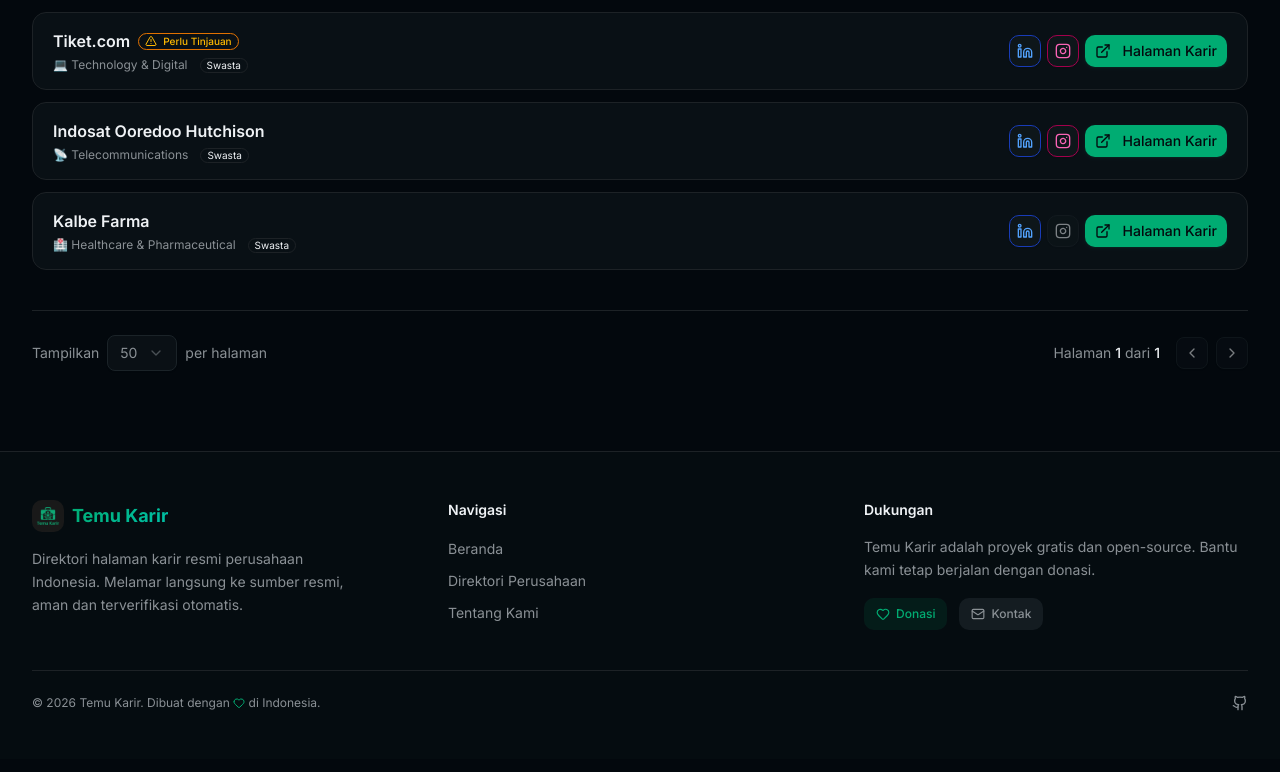
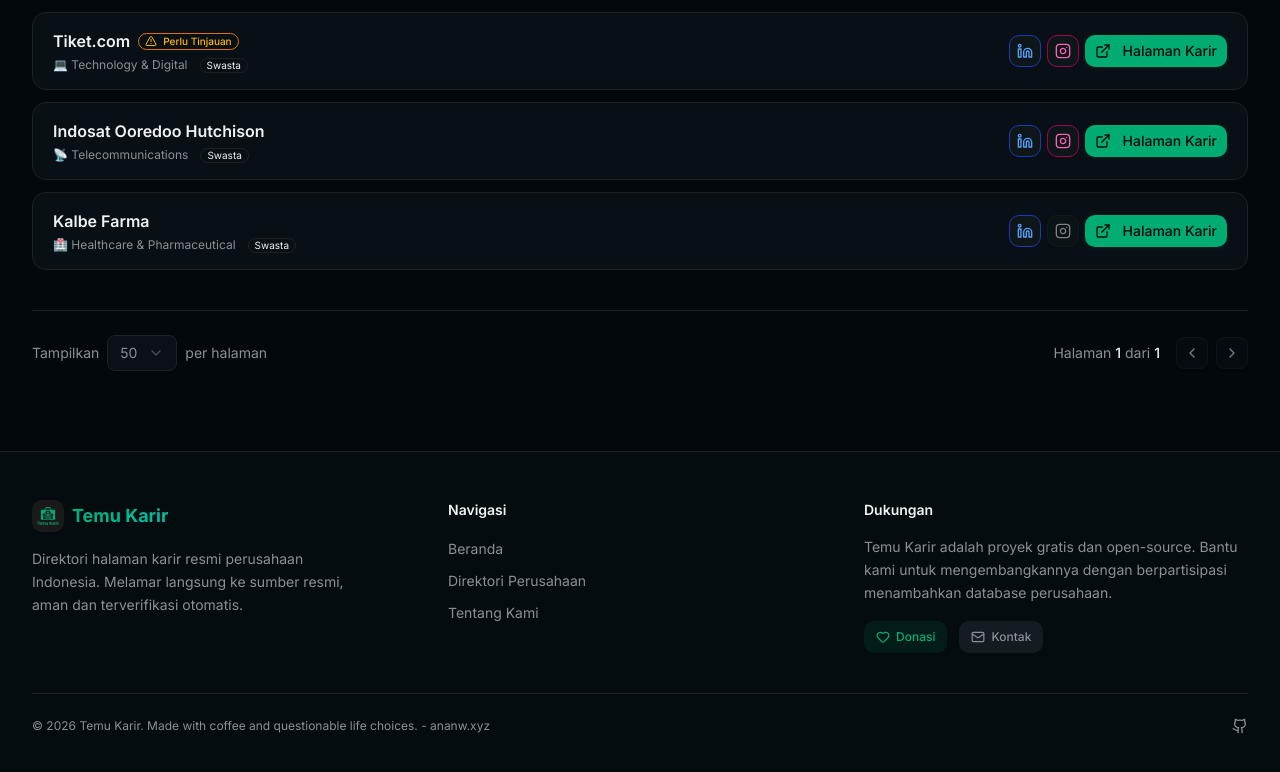
Before and after one commit to ananwxyz/temu-karir, a Next.js app: page / in a window 1280 px wide. Shown: the part 4063-4835 px from the top of the page. Built offline with nearby package versions, Linux system fonts and the light colour scheme; no server answers; the database is empty.

Commit message:
style: update footer support instructions and author copy

```diff
--- a/src/components/footer.tsx
+++ b/src/components/footer.tsx
@@ -61,8 +61,7 @@
                     <div className="space-y-4">
                         <h3 className="text-sm font-semibold text-foreground">Dukungan</h3>
                         <p className="text-sm text-muted-foreground leading-relaxed">
-                            Temu Karir adalah proyek gratis dan open-source. Bantu kami tetap
-                            berjalan dengan donasi.
+                            Temu Karir adalah proyek gratis dan open-source. Bantu kami untuk mengembangkannya dengan berpartisipasi menambahkan database perusahaan.
                         </p>
                         <div className="flex gap-3">
                             <a
@@ -87,8 +86,7 @@
 
                 <div className="mt-10 border-t pt-6 flex flex-col sm:flex-row items-center justify-between gap-4">
                     <p className="text-xs text-muted-foreground">
-                        © {new Date().getFullYear()} Temu Karir. Dibuat dengan{" "}
-                        <Heart className="inline h-3 w-3 text-primary" /> di Indonesia.
+                        © {new Date().getFullYear()} Temu Karir. Made with coffee and questionable life choices. - <a href="https://ananw.xyz" target="_blank" rel="noopener noreferrer" className="hover:text-primary transition-colors">ananw.xyz</a>
                     </p>
                     <div className="flex items-center gap-4">
                         <a
```
